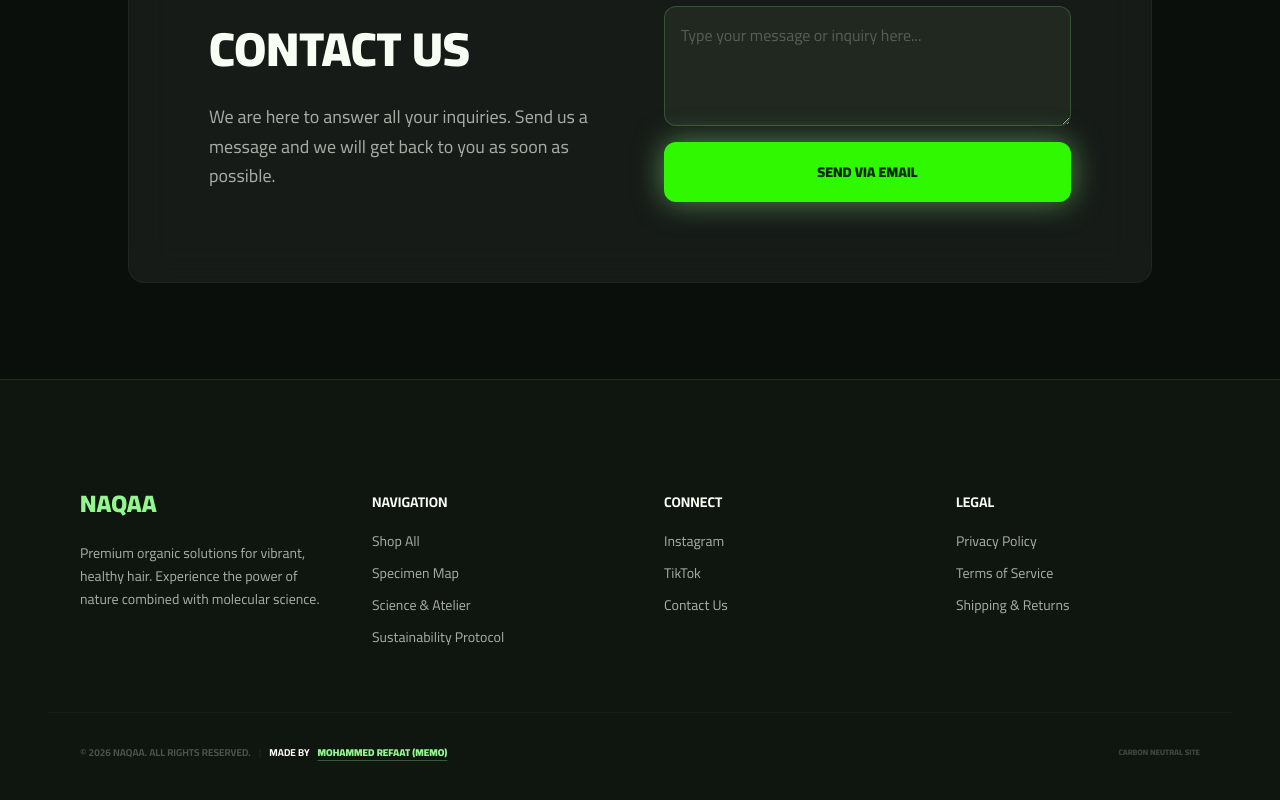
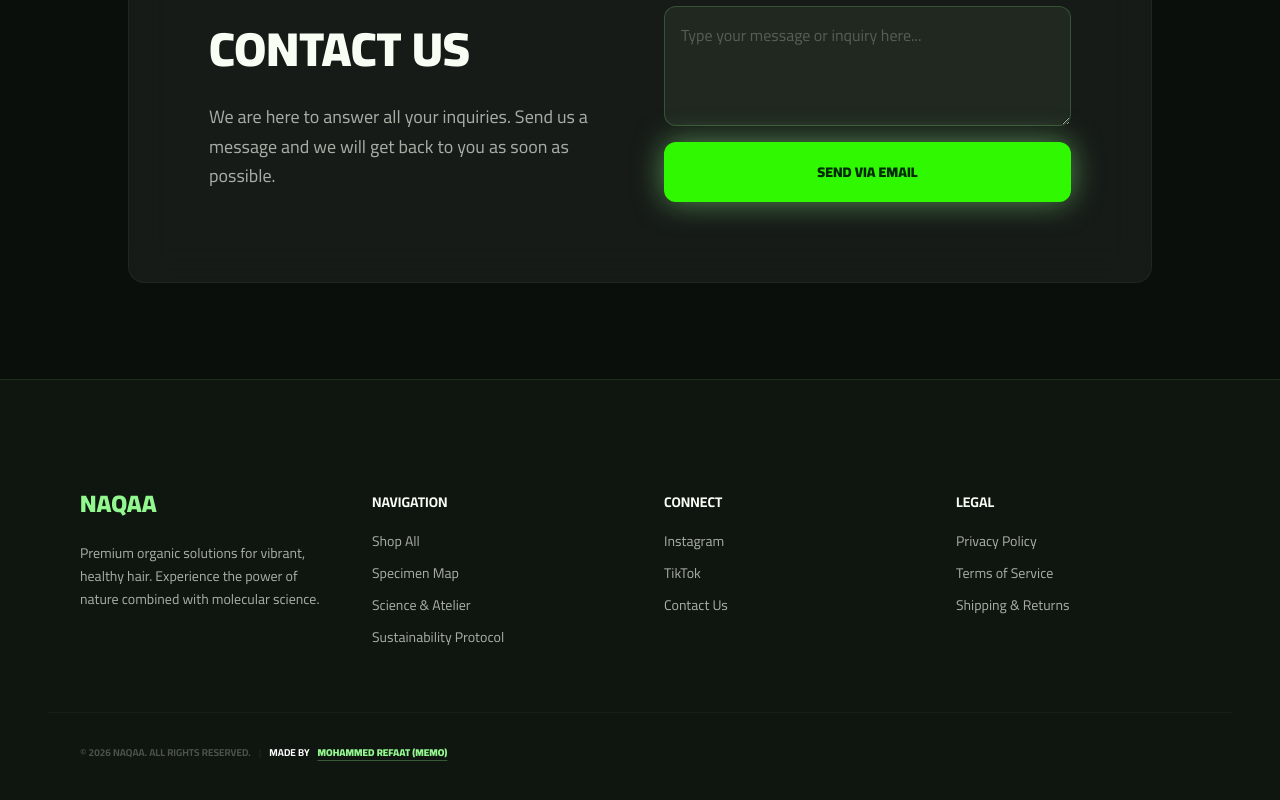
Before and after one commit to memo-coding/Naqaa, a Next.js app in the folder client/: page / in a window 1280 px wide. Shown: the part 2574-3374 px from the top of the page. Built offline with nearby package versions, Linux system fonts and the light colour scheme; no server answers.

Commit message:
Removed remaining footer credits

```diff
--- a/client/components/Footer.tsx
+++ b/client/components/Footer.tsx
@@ -59,9 +59,7 @@ export function Footer() {
               Mohammed Refaat (Memo)
             </a>
           </div>
-          <div className="flex gap-6">
-            <span className="text-[8px] text-on-surface-variant/30 font-black uppercase ">Carbon Neutral Site</span>
-          </div>
+
         </div>
       </div>
     </footer>
```
